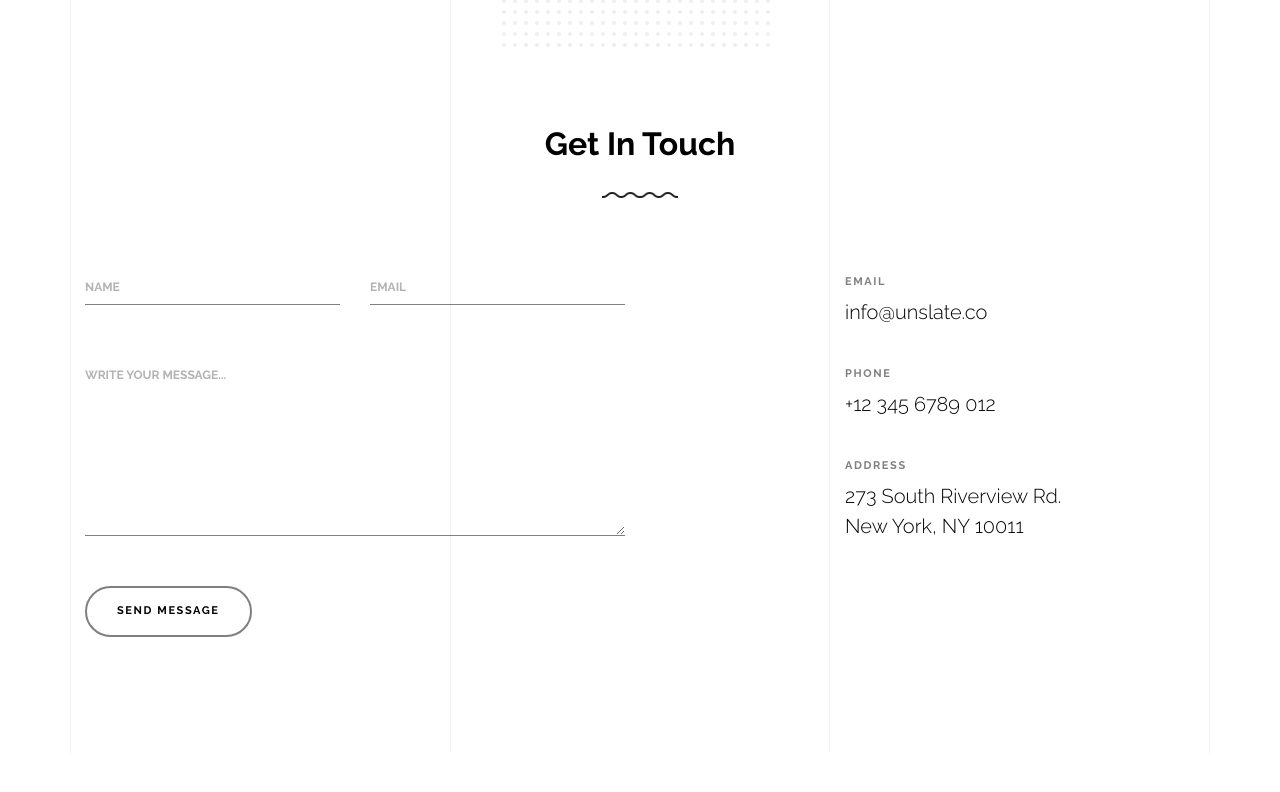
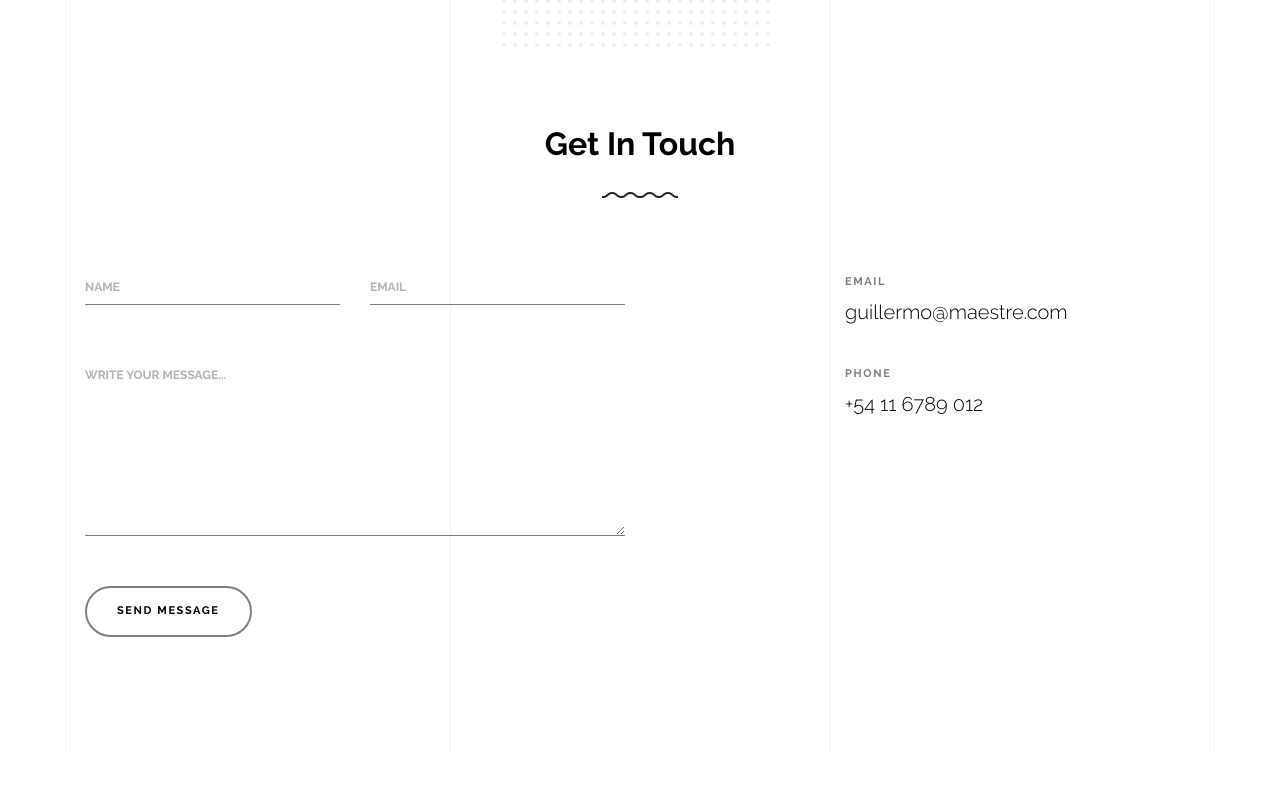
Before and after one commit to LALOPSB/guillermomaestre, a plain HTML site: page index.html in a window 1280 px wide. Shown: the part 2504-3296 px from the top of the page. Drawn offline with nearby package versions, Linux system fonts and the light colour scheme; files whose address does not match are found by name.

Commit message:
corregir contacto

```diff
--- a/index.html
+++ b/index.html
@@ -276,16 +276,11 @@
                         <div class="contact-info-v1">
                             <div class="gsap-reveal d-block">
                                 <span class="d-block contact-info-label">Email</span>
-                                <a href="#" class="contact-info-val">info@unslate.co</a>
+                                <a href="#" class="contact-info-val">guillermo@maestre.com</a>
                             </div>
                             <div class="gsap-reveal d-block">
                                 <span class="d-block contact-info-label">Phone</span>
-                                <a href="#" class="contact-info-val">+12 345 6789 012</a>
-                            </div>
-                            <div class="gsap-reveal d-block">
-                                <span class="d-block contact-info-label">Address</span>
-                                <address class="contact-info-val">273 South Riverview Rd. <br> New York, NY 10011
-                                </address>
+                                <a href="#" class="contact-info-val">+54 11 6789 012</a>
                             </div>
                         </div>
                     </div>
```
